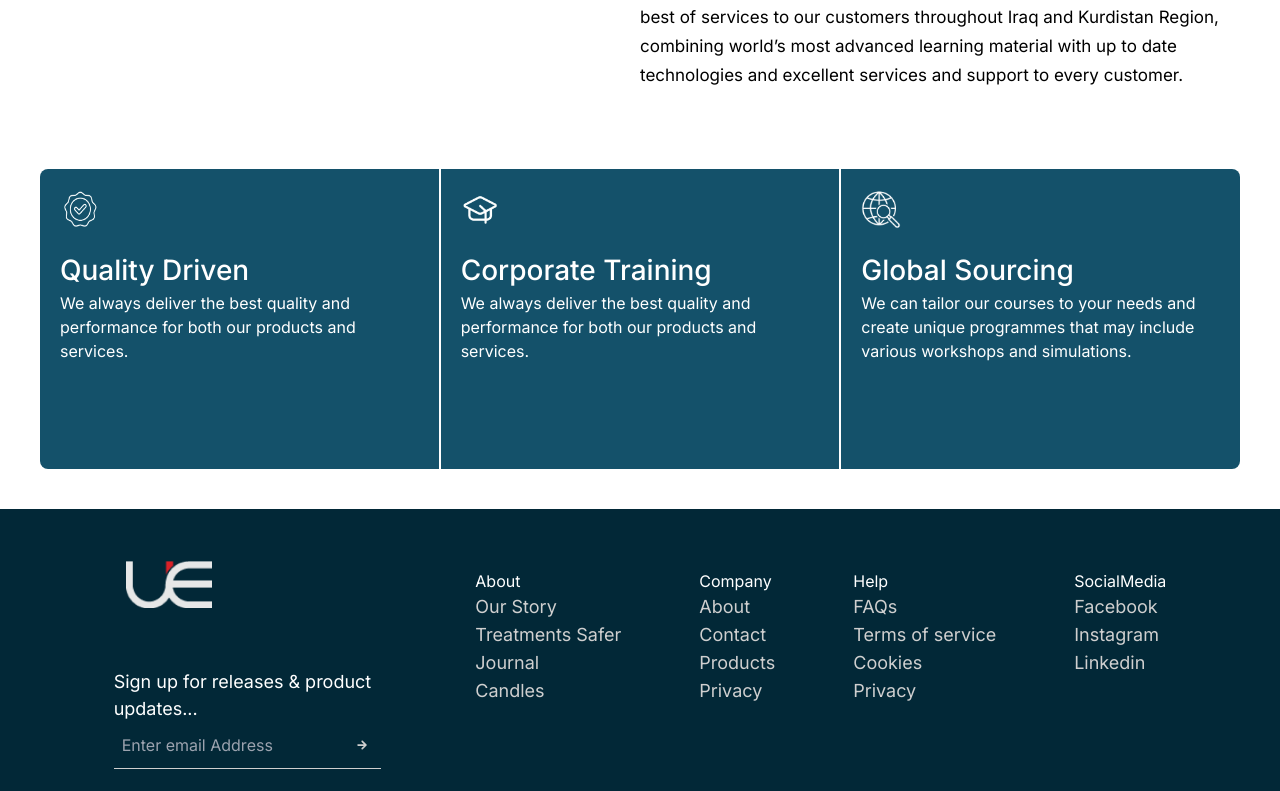
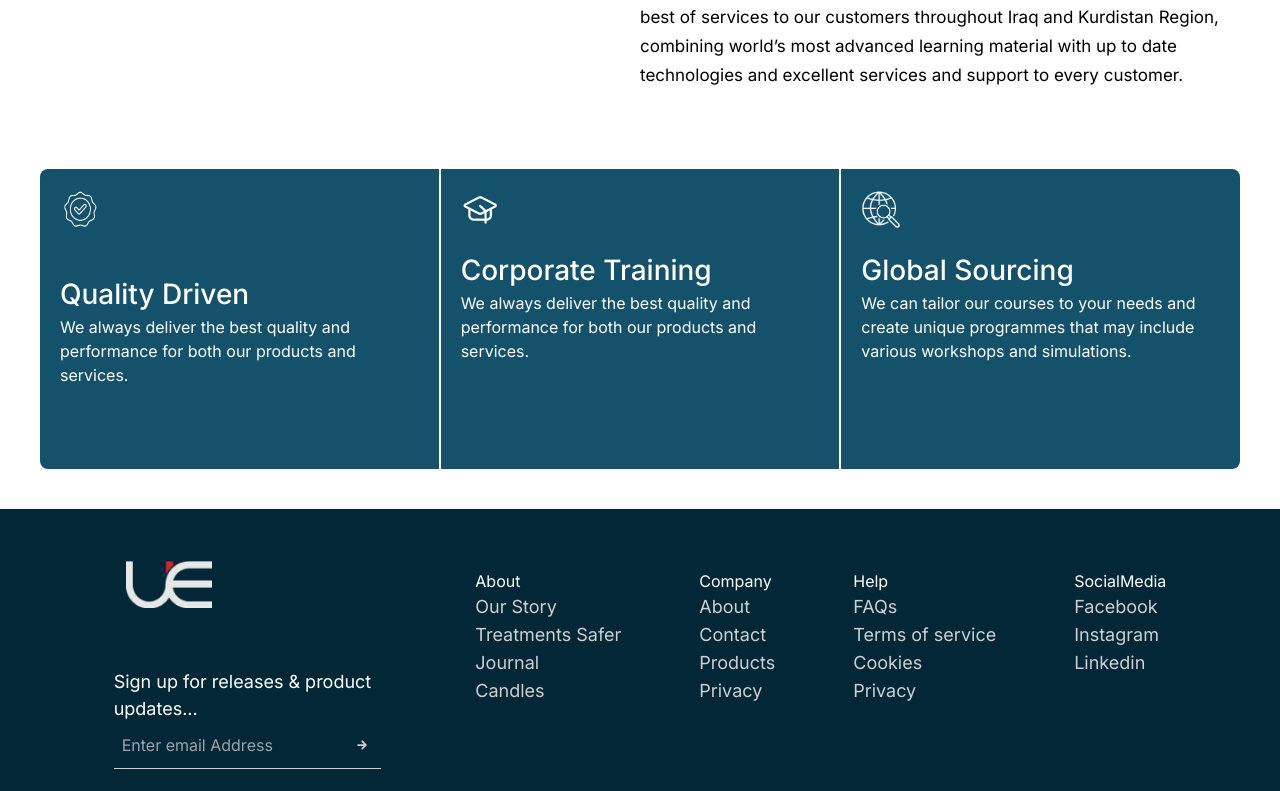
Before and after one commit to ashidthanikkal/united_ducation, a Next.js app: page / in a window 1280 px wide. Shown: the part 745-1536 px from the top of the page. Built offline with nearby package versions, Linux system fonts and the light colour scheme.

Commit message:
fourth commit

```diff
--- a/src/app/page.tsx
+++ b/src/app/page.tsx
@@ -78,18 +78,22 @@ export default function Home() {
       {/* box */}
 
       <div className="box_parent grid lg:grid-cols-3 grid-cols-1  lg:gap-0.5  gap-[10px] my-10 px-10">
-        <div className="box1 flex lg:flex-col flex-row items-center lg:items-start   font-medium text-white  h-[90px] md:h-[163px] lg:h-[300px] rounded-lg rounded-s-lg  lg:rounded-none lg:rounded-s-lg bg-[#14516A]">
-            <div className="icon1 w-[20px] relative h-[20px] m-5  p-5">
-              <Image src={"/icon1.png"} alt="icon1" fill />
+        <div className="box1      font-medium text-white  h-[90px] md:h-[163px] lg:h-[300px] rounded-lg rounded-s-lg  lg:rounded-none lg:rounded-s-lg bg-[#14516A]">
+            <div className="flex lg:flex-col flex-row item-center lg:w-72 w-full">
+              <div className="icon1 relative w-[20px]  h-[20px] m-5  p-5">
+                <Image src={"/icon1.png"} alt="icon1" fill />
+              </div>
+            <div className="sub_heading1 mx-5 mt-6">
+            <span className="font-medium text-[12px] md:text-[22px] lg:text-[28px]">Quality Driven</span>
             </div>
-          <div className="sub_heading1 mx-5">
-          <span className="font-medium text-[12px] md:text-[22px] lg:text-[28px]">Quality Driven</span>
-          <p className="font-normal text-[8px] md:text-[16px]">We always deliver the best quality and performance for both our products and services.</p>
-          </div>
+
+            </div>
+            <p className="font-normal text-[8px] md:text-[16px] mx-5">We always deliver the best quality and performance for both our products and services.</p>
+
         </div>
 
         <div className="box2 flex lg:flex-col flex-row items-center lg:items-start   font-medium text-white  h-[90px] md:h-[163px] lg:h-[300px] rounded-lg lg:rounded-none bg-[#14516A]">
-            <div className="icon2 w-[20px] h-[20px] relative m-5 p-5">
+            <div className="icon2 relative w-[20px] h-[20px]  m-5 p-5">
               <Image src={"/icon2.png"} alt="icon2" fill />
             </div>
           <div className="sub_heading2 mx-5">
@@ -99,7 +103,7 @@ export default function Home() {
         </div>
 
         <div className="box3 flex lg:flex-col flex-row items-center lg:items-start   font-medium text-white  h-[90px] md:h-[163px] lg:h-[300px] rounded-e-lg rounded-lg  lg:rounded-none  lg:rounded-e-lg bg-[#14516A]">
-            <div className="icon3 w-[20px] h-[20px] relative m-5 p-5">
+            <div className="icon3  w-[20px] h-[20px] relative m-5 p-5">
               <Image src={"/Icon 3.png"} alt="Icon 3" fill />
             </div>
           <div className="sub_heading3 mx-5">
```
